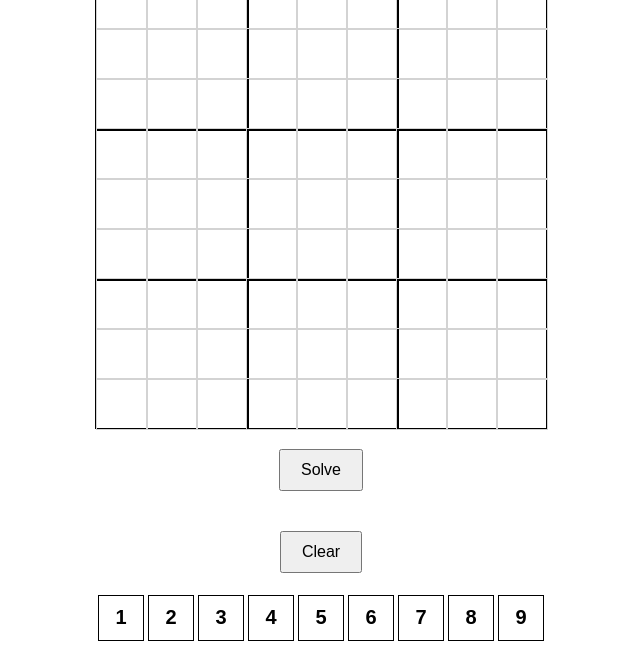
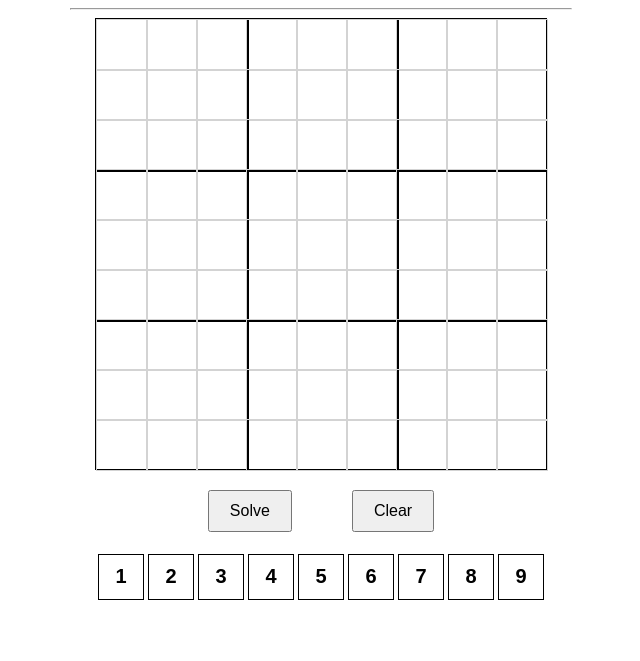
Before and after one commit to mbanixox/sudoku-solver-interactive, a plain HTML site: page index.html in a window 1280 px wide. Shown: the part 139-800 px from the top of the page, without its empty margins (319-959 px from the left). Drawn offline with Linux system fonts and the light colour scheme.

Commit message:
Add container around buttons to manage layout

```diff
--- a/Styles/style.css
+++ b/Styles/style.css
@@ -18,6 +18,11 @@ button {
     margin: 20px;
     padding: 10px 20px;
     font-size: 16px;
+}
+
+.button-container {
+    display: flex;
+    gap: 20px;
 }
 
 #board {
--- a/index.html
+++ b/index.html
@@ -10,8 +10,11 @@
     <h1>Sudoku</h1>
     <hr>
     <div id="board"></div>
-    <button id="solve-btn">Solve</button>
-    <button id="clear-btn">Clear</button>
+    <div class="button-container">
+        <button id="solve-btn">Solve</button>
+        <button id="clear-btn">Clear</button>
+    </div>
+
     <div id="digits"></div>
 
 
```
